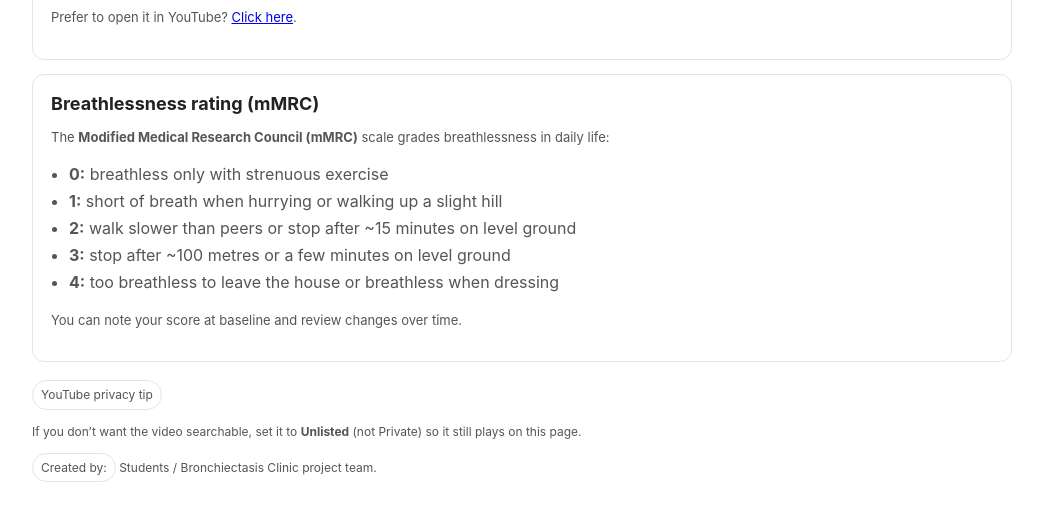
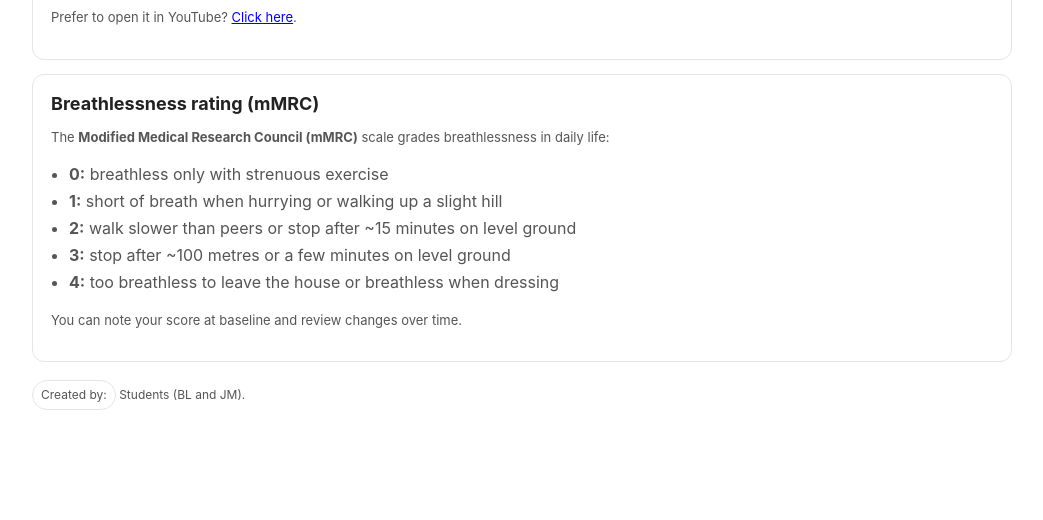
Before and after one commit to 7fvdn89r2m-rgb/pulmonary-rehab-site, a plain HTML site: page index.html in a window 1280 px wide. Shown: the part 1190-1710 px from the top of the page, without its empty margins (118-1161 px from the left). After the commit the page ends 1672 px from the top, so only its background shows below. Drawn offline with Linux system fonts and the light colour scheme.

Commit message:
Update index.html

```diff
--- a/index.html
+++ b/index.html
@@ -181,12 +181,8 @@
     </div>
 
     <footer>
-      <div class="tag">YouTube privacy tip</div>
       <p>
-        If you don’t want the video searchable, set it to <b>Unlisted</b> (not Private) so it still plays on this page.
-      </p>
-      <p>
-        <span class="tag">Created by:</span> Students / Bronchiectasis Clinic project team.
+        <span class="tag">Created by:</span> Students (BL and JM).
       </p>
     </footer>
   </div>
```
